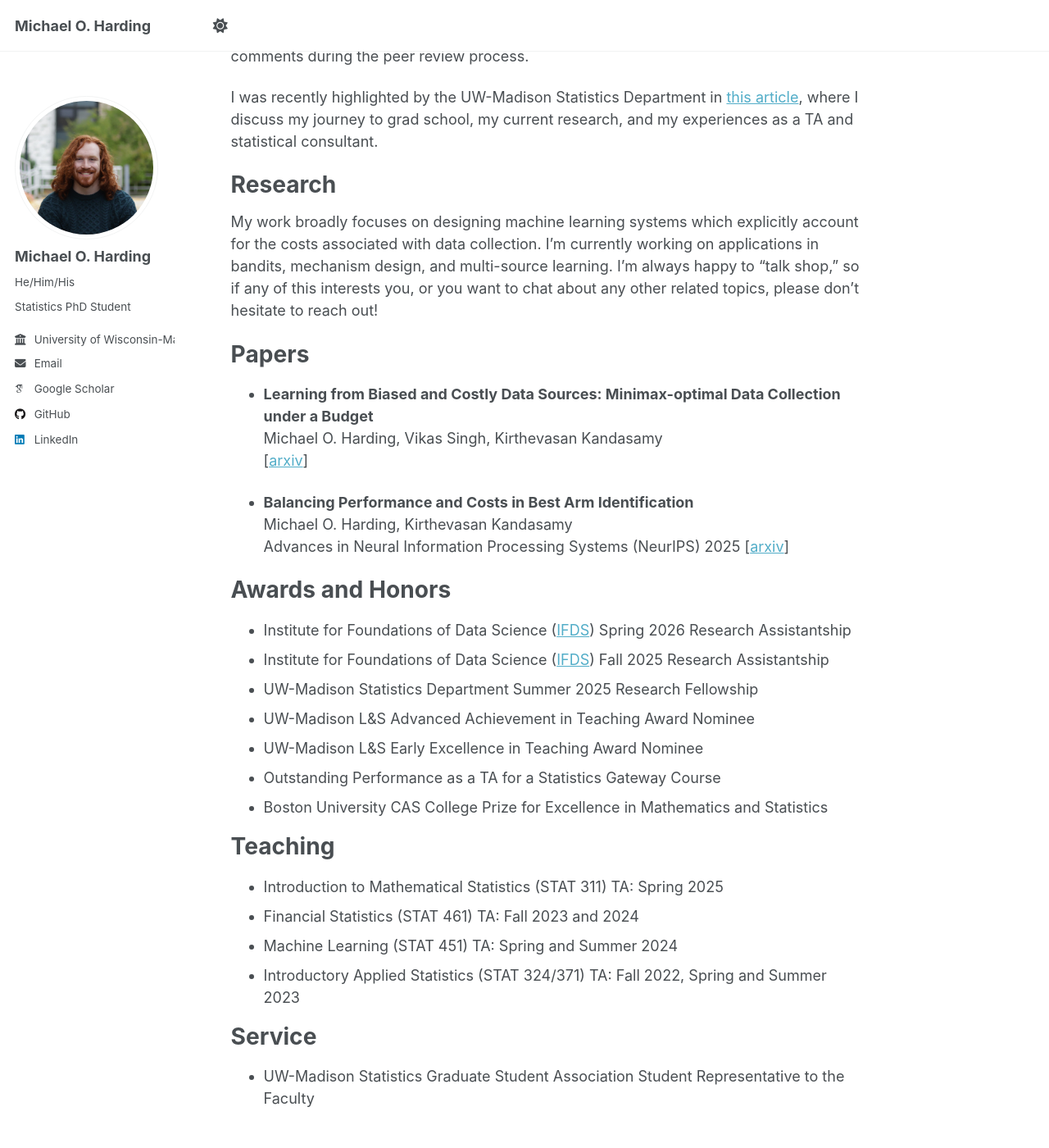
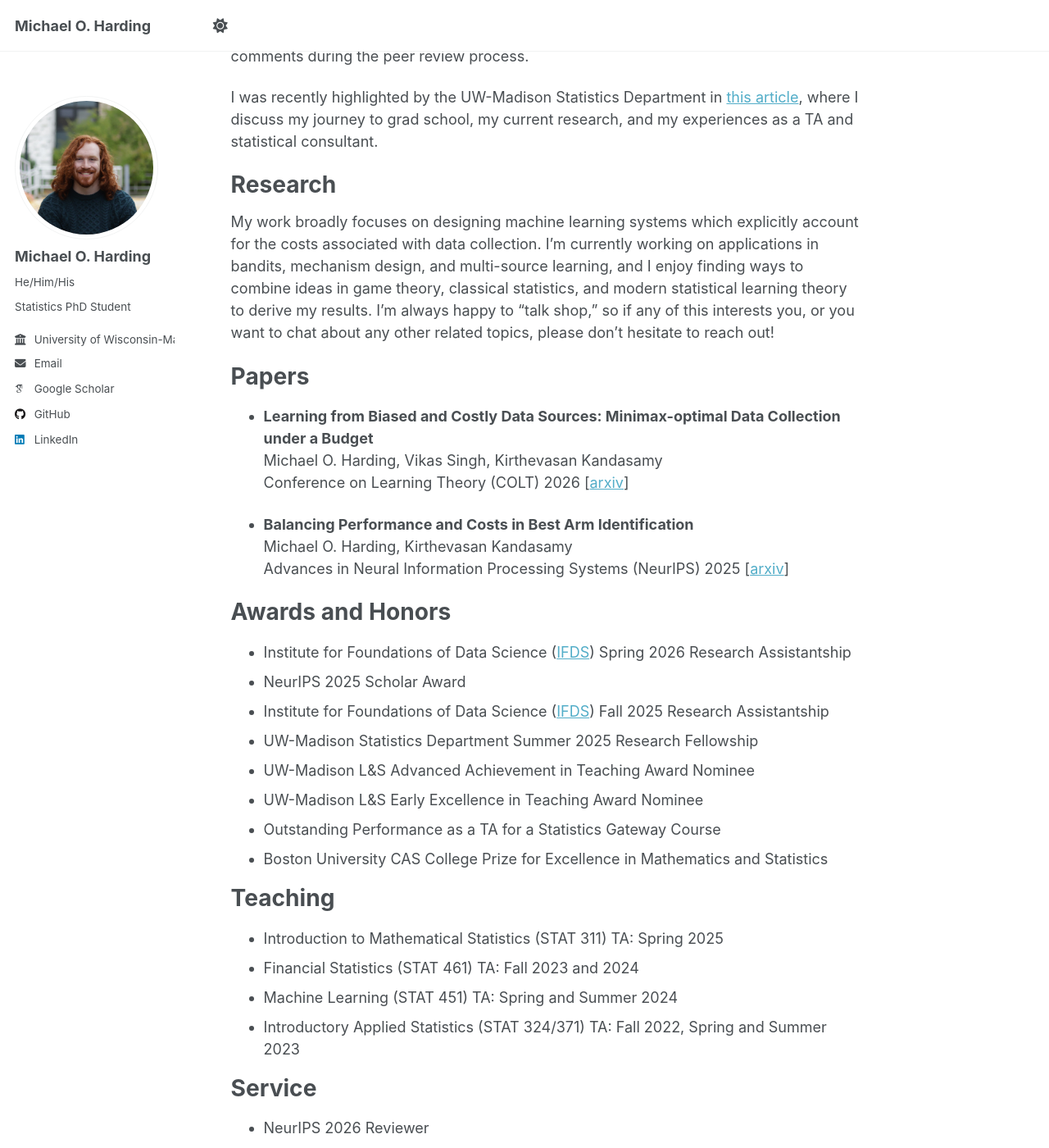
Before and after one commit to moh1333/moh1333.github.io, a Jekyll site: the page built from _pages/about.md, in a window 1280 px wide and 1400 px high, scrolled down 380 px. Shown: the whole window at 82% size. Built offline with Jekyll 4.4.1, drawn with Linux system fonts in a browser that asks for light colours; some web fonts are replaced; some of the changed text lies outside the part shown.

Commit message:
Updated about, added COLT acceptance and NeurIPS reviewer

```diff
--- a/_pages/about.md
+++ b/_pages/about.md
@@ -16,14 +16,14 @@ I was recently highlighted by the UW-Madison Statistics Department in [this arti
 Research
 ======
 
-My work broadly focuses on designing machine learning systems which explicitly account for the costs associated with data collection. I'm currently working on applications in bandits, mechanism design, and multi-source learning. I'm always happy to "talk shop," so if any of this interests you, or you want to chat about any other related topics, please don't hesitate to reach out!
+My work broadly focuses on designing machine learning systems which explicitly account for the costs associated with data collection. I'm currently working on applications in bandits, mechanism design, and multi-source learning, and I enjoy finding ways to combine ideas in game theory, classical statistics, and modern statistical learning theory to derive my results. I'm always happy to "talk shop," so if any of this interests you, or you want to chat about any other related topics, please don't hesitate to reach out!
 
 Papers
 ======
 
 - **Learning from Biased and Costly Data Sources: Minimax-optimal Data Collection under a Budget**\
   Michael O. Harding, Vikas Singh,  Kirthevasan Kandasamy\
-  [[arxiv](https://arxiv.org/abs/2602.17894)]
+  Conference on Learning Theory (COLT) 2026 [[arxiv](https://arxiv.org/abs/2602.17894)]
 
 - **Balancing Performance and Costs in Best Arm Identification**\
   Michael O. Harding, Kirthevasan Kandasamy\
@@ -33,6 +33,7 @@ Awards and Honors
 ======
 
 - Institute for Foundations of Data Science ([IFDS](https://ifds.info/)) Spring 2026 Research Assistantship
+- NeurIPS 2025 Scholar Award
 - Institute for Foundations of Data Science ([IFDS](https://ifds.info/)) Fall 2025 Research Assistantship
 - UW-Madison Statistics Department Summer 2025 Research Fellowship
 - UW-Madison L&S Advanced Achievement in Teaching Award Nominee
@@ -51,4 +52,5 @@ Teaching
 Service
 ======
 
-- UW-Madison Statistics Graduate Student Association Student Representative to the Faculty
+- NeurIPS 2026 Reviewer
+- UW-Madison Statistics Graduate Student Association Student Representative to the Faculty (2024--Current)
```
